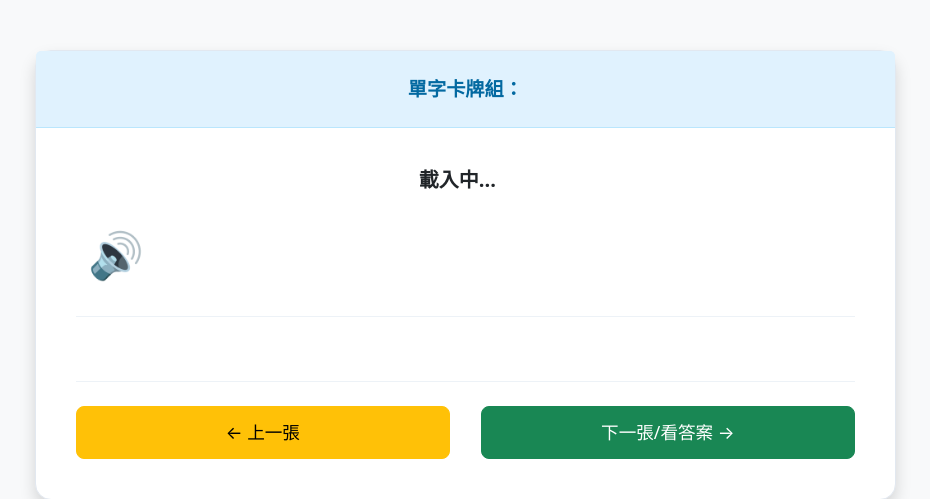
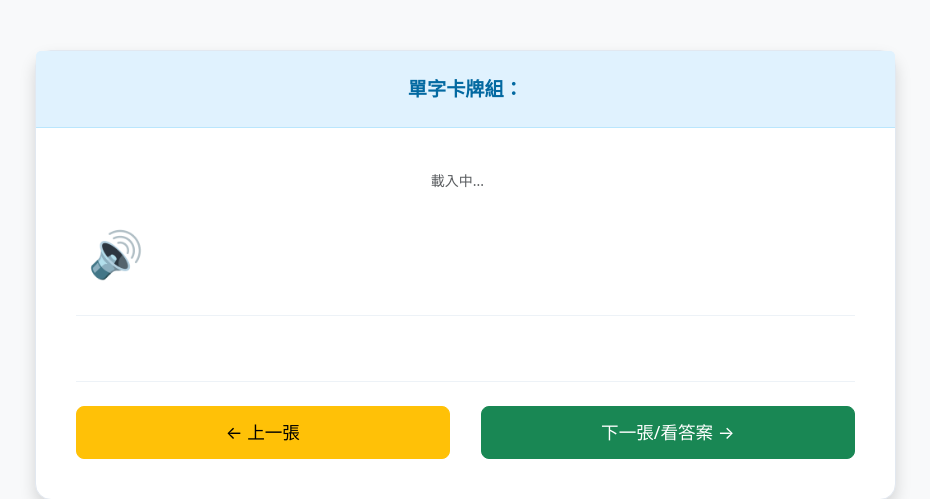
Before and after one commit to MaYu-Yu/jp_note, a Flask app: template templates/flashcard_deck.html in a window 1280 px wide. Shown: the top 499 px of the page, without its empty margins (152-1082 px from the left). Run offline with Flask 3, Linux system fonts and the light colour scheme; the template is opened without the code that fills it, so the values that code supplies are empty.

Commit message:
change current-index-display format

```diff
--- a/templates/flashcard_deck.html
+++ b/templates/flashcard_deck.html
@@ -211,7 +211,7 @@
                     <div class="card-body">
                         <div>
                             <div class="text-center mb-4">
-                                <span id="current-index-display" class="h5 text-dark fw-bold me-3">載入中...</span>
+                                <span id="current-index-display" class="small text-muted fw-normal me-3">載入中...</span>
                             </div>
 
                             <div class="term-line" id="term-line-clickable" aria-expanded="false"
```
Also changed, not shown: jp_db.db.
